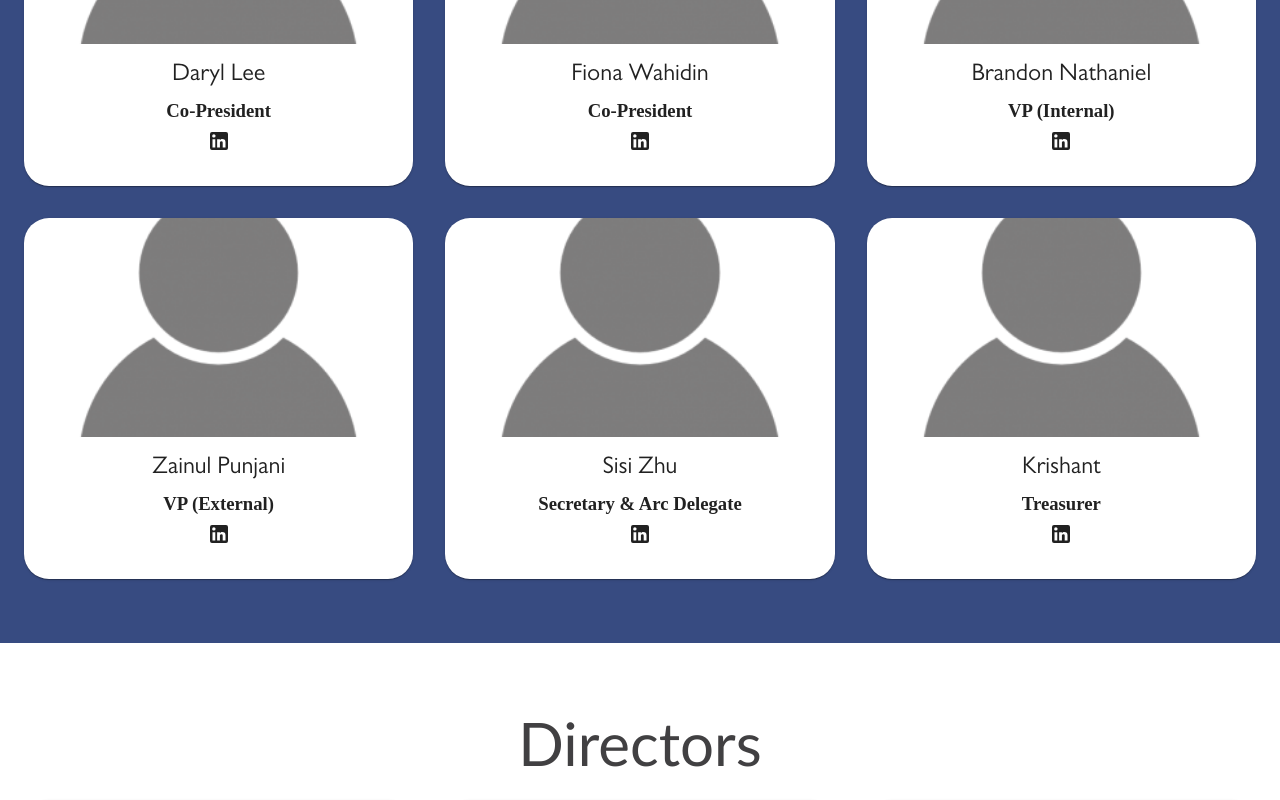
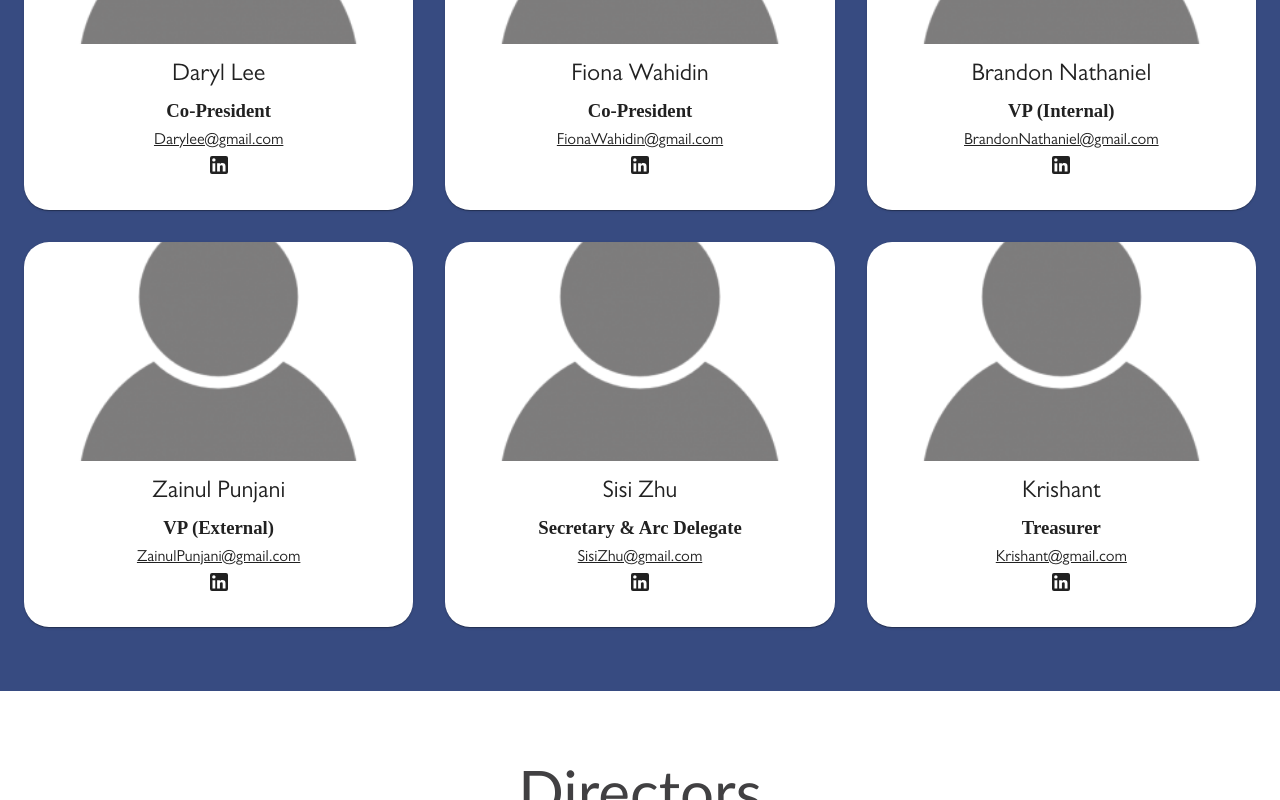
Before and after one commit to UNSWASEANsociety/society_website, a React (Create React App) app: page /team in a window 1280 px wide. Shown: the part 1180-1980 px from the top of the page. Built offline with nearby package versions, Linux system fonts and the light colour scheme.

Commit message:
Updated team profiles

```diff
--- a/src/pages/Team/TempTeam.js
+++ b/src/pages/Team/TempTeam.js
@@ -3,18 +3,21 @@ const TeamList = [
     category: "executive",
     role: "Co-President",
     name: "Daryl Lee",
-
+    linkedin: "https://www.linkedin.com",
+    email: "Darylee@gmail.com"
     // email:"", linkedin:"",
   },
   {
     category: "executive",
     role: "Co-President",
     name: "Fiona Wahidin",
+    linkedin: "https://www.linkedin.com",
+    email: "FionaWahidin@gmail.com"
   },
-  { category: "executive", role: "VP (Internal)", name: "Brandon Nathaniel" },
-  { category: "executive", role: "VP (External)", name: "Zainul Punjani" },
-  { category: "executive", role: "Secretary & Arc Delegate", name: "Sisi Zhu" },
-  { category: "executive", role: "Treasurer", name: "Krishant" },
+  { category: "executive", role: "VP (Internal)", name: "Brandon Nathaniel" , linkedin: "https://www.linkedin.com" , email: "BrandonNathaniel@gmail.com" },
+  { category: "executive", role: "VP (External)", name: "Zainul Punjani" , linkedin: "https://www.linkedin.com" , email: "ZainulPunjani@gmail.com" },
+  { category: "executive", role: "Secretary & Arc Delegate", name: "Sisi Zhu" , linkedin: "https://www.linkedin.com" , email: "SisiZhu@gmail.com" },
+  { category: "executive", role: "Treasurer", name: "Krishant" , linkedin: "https://www.linkedin.com" , email: "Krishant@gmail.com" },
 
   { category: "directors", role: "Operations", name: "Than Tam" },
   { category: "directors", role: "Operations", name: "Tín Huỳnh" },
--- a/src/pages/Team/index.js
+++ b/src/pages/Team/index.js
@@ -6,6 +6,8 @@ import { Block, ParallaxBlock } from "../../components/Block";
 import { Card } from "../../components/Card";
 import tempteam from "./TempTeam";
 import {Title} from "../../components/Dynamic_Typography"
+import Tooltip from "@material-ui/core/Tooltip";
+
 
 const getTeam = () => {
   return tempteam;
@@ -46,8 +48,28 @@ export default function Team() {
       <Typography gutterBottom variant="p" component="h3" align="center">
         {member.role}
       </Typography>
+      {member.email && (
+        <Typography variant="body1" align="center">
+          <a href={`mailto:${member.email}`} style={{ color: "inherit" }}>
+            {member.email}
+          </a>
+        </Typography>
+      )}
       <Typography align="center">
-        <LinkedIn />
+        {member.linkedin ? (
+          <Tooltip title="Follow on LinkedIn" placement="top">
+            <a
+              href={member.linkedin}
+              target="_blank"
+              rel="noopener noreferrer"
+              style={{ color: "inherit" }}
+            >
+              <LinkedIn />
+            </a>
+          </Tooltip>
+        ) : (
+          <LinkedIn style={{ opacity: 0.3 }} /> // faded icon if no link
+        )}
       </Typography>
     </Card>
   );
```
